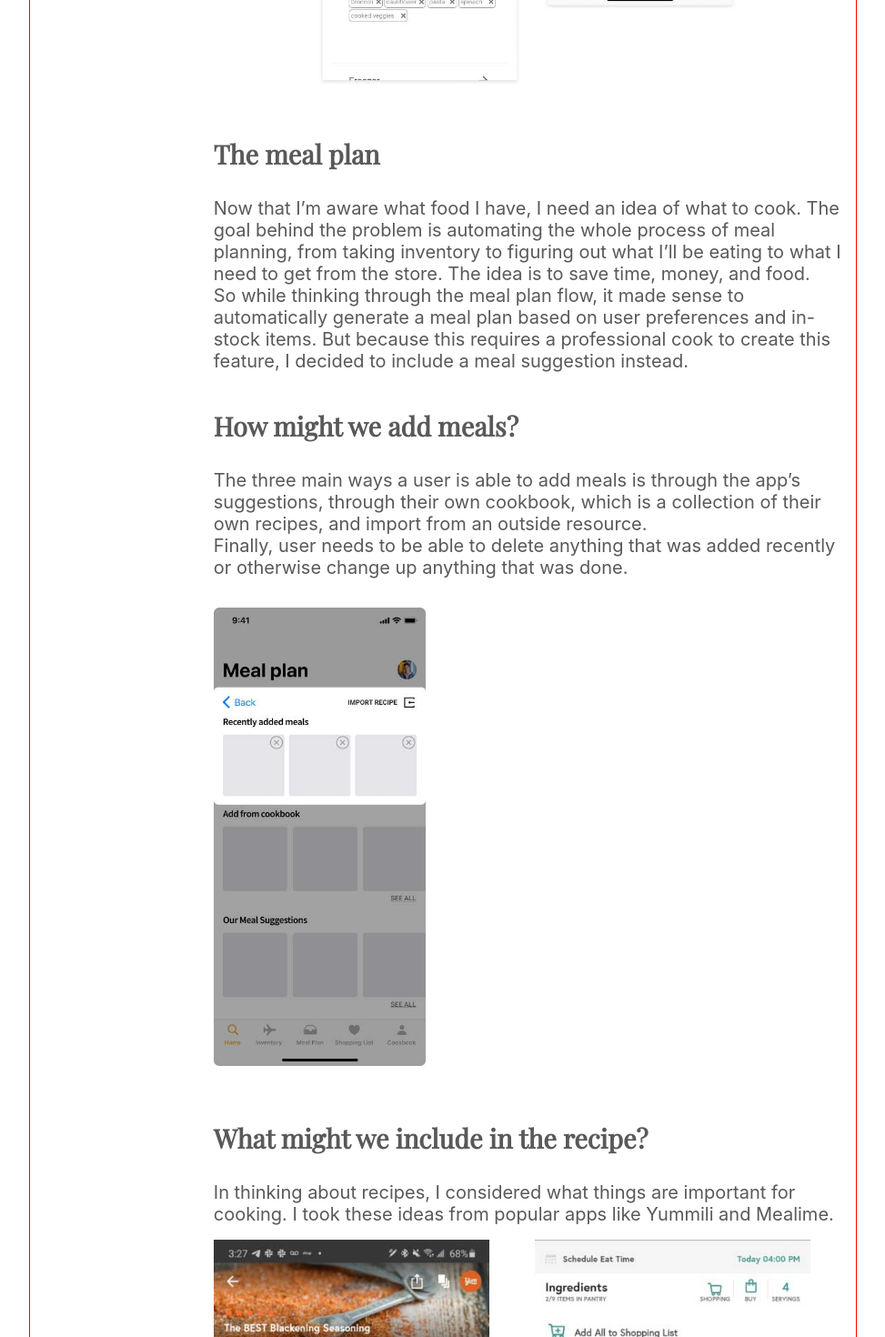
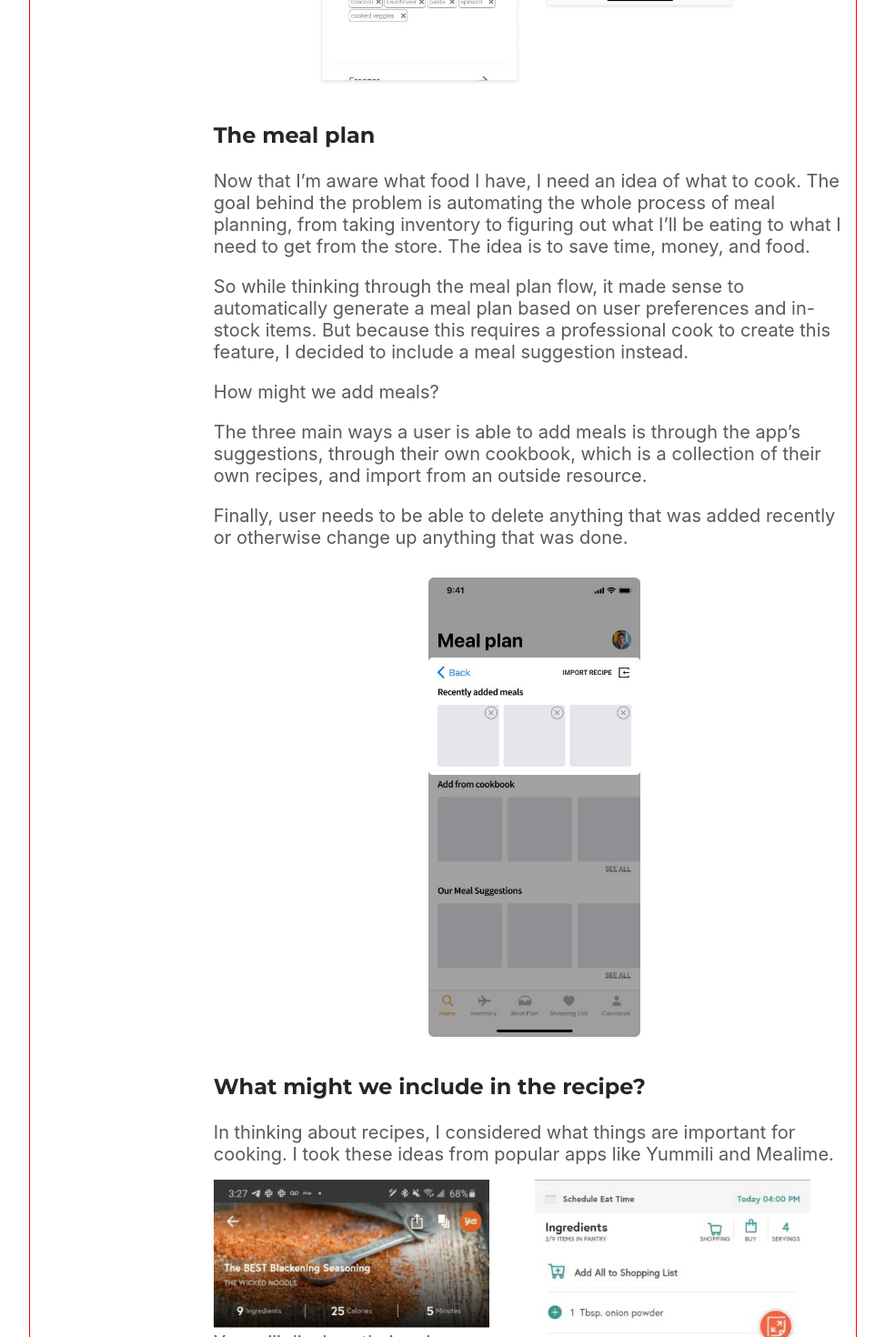
Before and after one commit to vishalicious213/mahiya, a React (Create React App) app: page /meal in a window 1280 px wide. Shown: the part 3435-4905 px from the top of the page at 91% size, without its empty margins (153-1126 px from the left). Built offline with nearby package versions, Linux system fonts and the light colour scheme.

Commit message:
updated Mealventory

```diff
--- a/src/components/case-studies/Mealventory.js
+++ b/src/components/case-studies/Mealventory.js
@@ -78,19 +78,22 @@ function Meal() {
           <img className='app-screen-5' src={img10} alt='activity tracker app screenshot'></img>
         </div>
 
-        <h3 className='case-section-font'>The meal plan</h3>
+        <h3 className='subsection-font'>The meal plan</h3>
         <p className='case-font'>Now that I’m aware what food I have, I need an idea of what to cook. The goal behind the problem is automating the whole process of meal planning, from taking inventory to figuring out what I’ll be eating to what I need to get from the store. The idea is to save time, money, and food.</p>
+        <br></br>
         <p className='case-font'>So while thinking through the meal plan flow, it made sense to automatically generate a meal plan based on user preferences and in-stock items. But because this requires a professional cook to create this feature, I decided to include a meal suggestion instead.</p>
-
-        <h3 className='case-section-font'>How might we add meals?</h3>
+        <br></br>
+        <p className='case-font'>How might we add meals?</p>
+        <br></br>
         <p className='case-font'>The three main ways a user is able to add meals is through the app’s suggestions, through their own cookbook, which is a collection of their own recipes, and import from an outside resource.</p>
+        <br></br>
         <p className='case-font'>Finally, user needs to be able to delete anything that was added recently or otherwise change up anything that was done.</p>
 
-        <div className='app-screen-container'>
+        <div className='app-screen-container app-img-center'>
           <img className='third-img' src={img12} alt='Google Calendar schedule'></img>
         </div>
 
-        <h3 className='case-section-font'>What might we include in the recipe?</h3>
+        <h3 className='subsection-font'>What might we include in the recipe?</h3>
         <p className='case-font'>In thinking about recipes, I considered what things are important for cooking. I took these ideas from popular apps like Yummili and Mealime.</p>
         <div className='text-and-img'>
           <div className='fifty-pad'>
```
